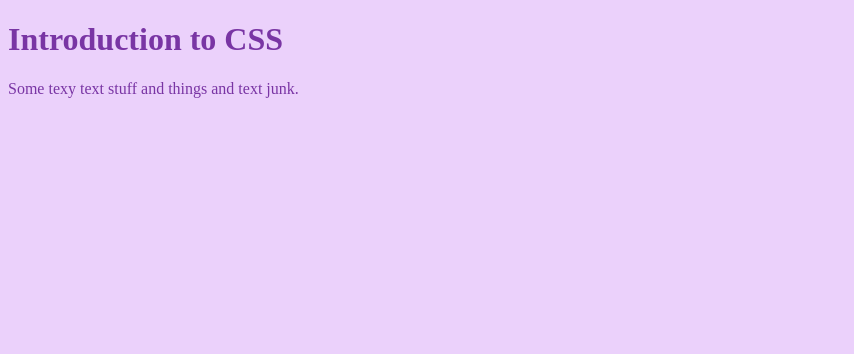
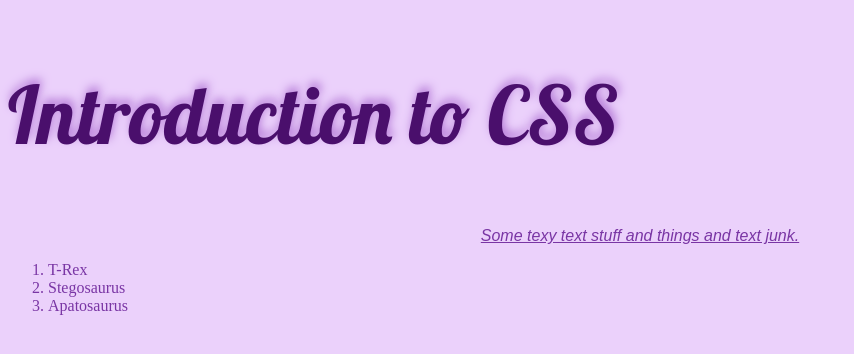
Before and after one commit to HeatherAnn/intro-to-css, a plain HTML site: page index.html in a window 1280 px wide. Shown: the whole page, without its empty margins (0-854 px from the left). Drawn offline with Linux system fonts and the light colour scheme.

Commit message:
Changed fonts.

```diff
--- a/css/main.css
+++ b/css/main.css
@@ -9,3 +9,23 @@ html {
     */
 color: #7935a4;
 }
+h1 {
+  color: #4a0f6c;
+  font-weight: normal;
+  font-size: 5rem;
+  line-height: 1.5;
+  text-shadow: 2px -5px 10px #b67cd8;
+  font-family: 'Lobster', cursive;
+  /* text-shadow:
+  horizontal offset
+  vertical offset
+  blur radius/size
+  colour
+  */
+}
+p{
+  font-style: italic; /* italic, normal */
+  text-decoration: underline; /*underline, none, line-through */
+  text-align: center; /* left, center, right, justify */
+  font-family: arial, sans-serif;
+}
--- a/index.html
+++ b/index.html
@@ -5,13 +5,18 @@
    <title>Intro to css</title>
 <!-- Used for metadata about this file; will not be rendered -->
   <link href="css/main.css" rel="stylesheet">
+  <link href='http://fonts.googleapis.com/css?family=Lobster' rel='stylesheet' type='text/css'>
 </head>
 
 <body>
   <h1>Introduction to CSS</h1>
   <p> Some texy text stuff and things and text junk.</p>
 
-
+<ol>
+  <li>T-Rex</li>
+  <li>Stegosaurus</li>
+  <li>Apatosaurus</li>
+</ol>
 
 
  </body>
```
